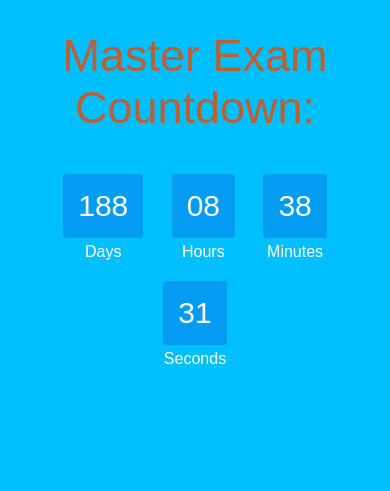
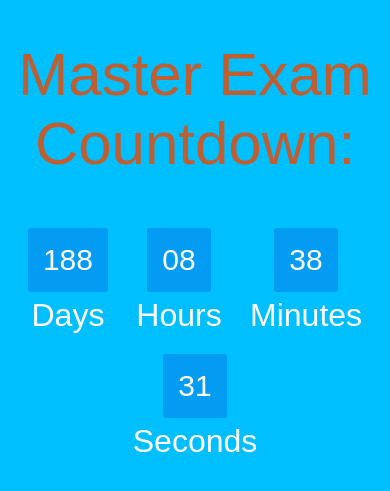
Before and after one commit to tsadr/im, a PHP site: page / in a window 390 px wide. Shown: the top 491 px of the page. Run offline with PHP 8.4, Linux system fonts and the light colour scheme.

Commit message:
fix for mobile devices!

```diff
--- a/css/style.css
+++ b/css/style.css
@@ -43,3 +43,19 @@ h1{
   display: flex;
   align-items: center;
 }
+@media (max-width: 400px) and (min-width: 300px) {
+  h1 {
+	font-size: 60px;
+  }
+  .smalltext{
+	font-size: 32px;
+  }
+}
+@media (max-width: 500px) and (min-width: 400px) {
+  h1 {
+	font-size: 90px;
+  }
+  .smalltext{
+	font-size: 32px;
+  }
+}
```
